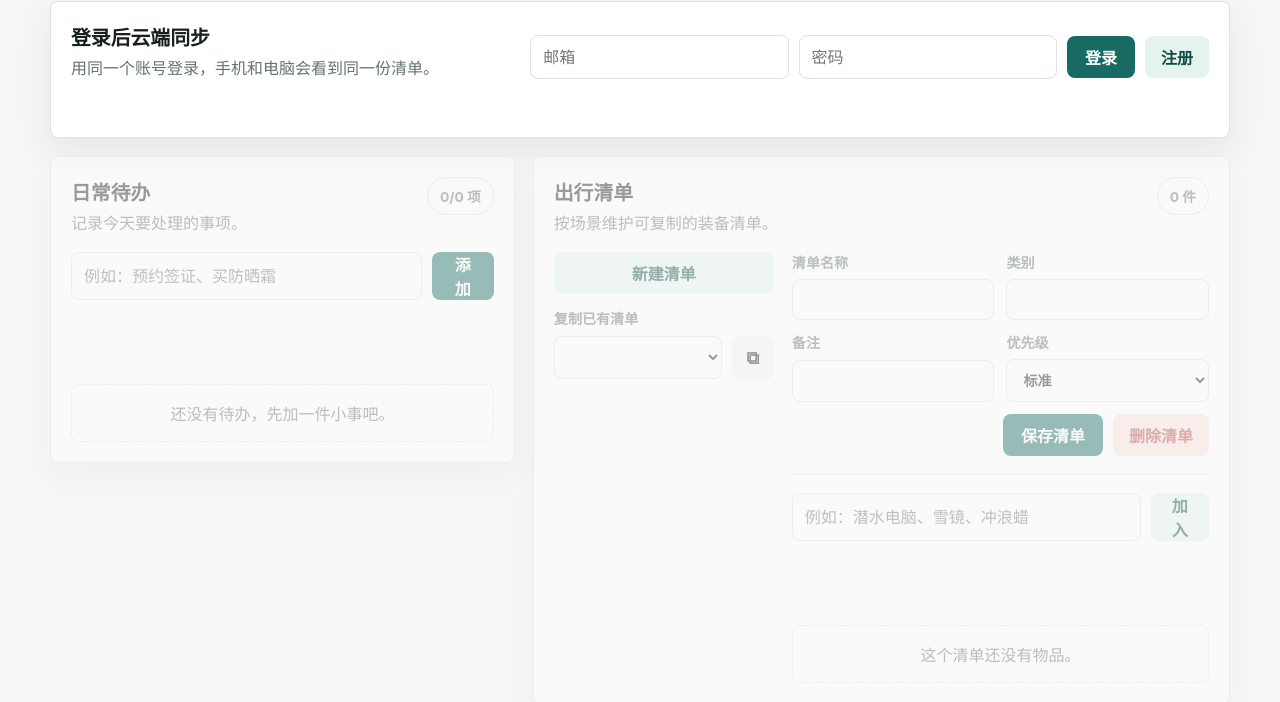
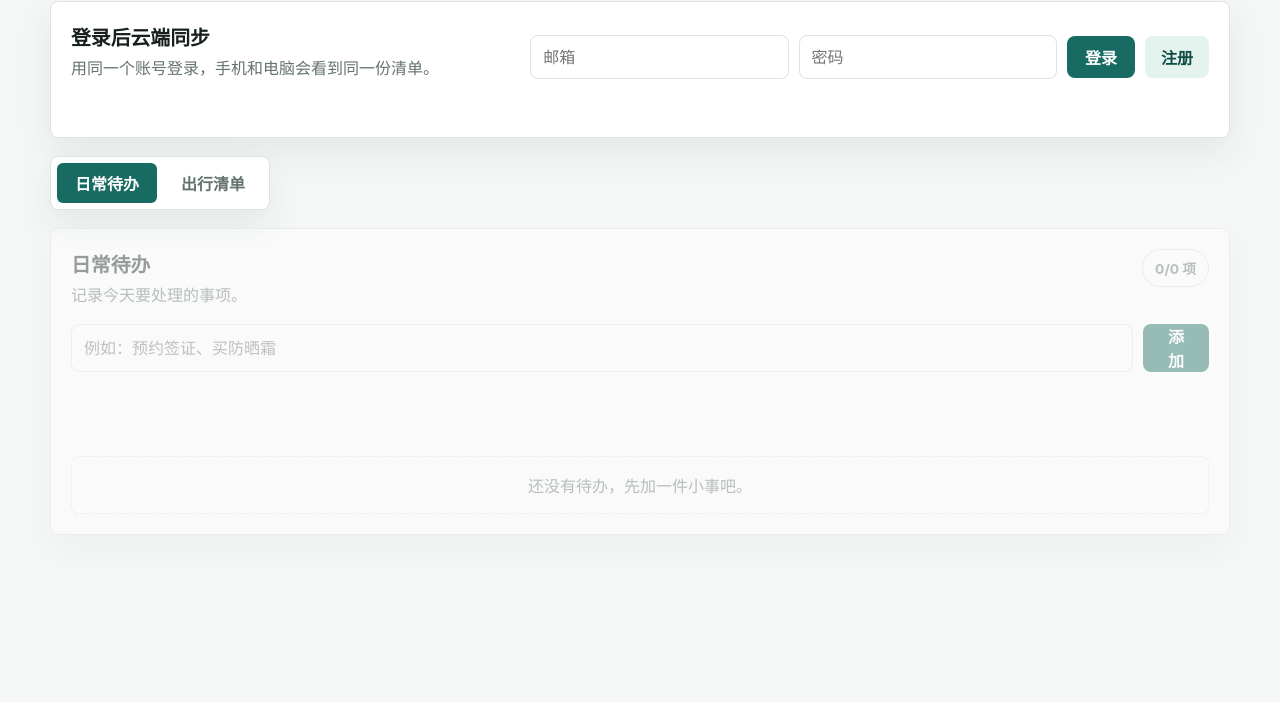
Before and after one commit to Jonnce110/todo-travel-app, a plain HTML site: page index.html in a window 1280 px wide. Shown: the part 140-842 px from the top of the page. After the commit the page ends 800 px from the top, so only its background shows below. Drawn offline with nearby package versions, Linux system fonts and the light colour scheme.

Commit message:
Split todo and packing into tabs

```diff
--- a/app.js
+++ b/app.js
@@ -63,6 +63,8 @@ const signUpBtn = document.querySelector("#signUpBtn");
 const signOutBtn = document.querySelector("#signOutBtn");
 const authMessage = document.querySelector("#authMessage");
 const workspace = document.querySelector(".workspace");
+const viewTabs = document.querySelectorAll("[data-view-tab]");
+const viewPanels = document.querySelectorAll("[data-view-panel]");
 
 const todoForm = document.querySelector("#todoForm");
 const todoInput = document.querySelector("#todoInput");
@@ -99,6 +101,18 @@ function setAuthMessage(message, isError = false) {
 
 function getActiveTemplate() {
   return state.templates.find((template) => template.id === state.activeTemplateId) || state.templates[0];
+}
+
+function setActiveView(view) {
+  viewTabs.forEach((tab) => {
+    const active = tab.dataset.viewTab === view;
+    tab.classList.toggle("active", active);
+    tab.setAttribute("aria-selected", String(active));
+  });
+
+  viewPanels.forEach((panel) => {
+    panel.hidden = panel.dataset.viewPanel !== view;
+  });
 }
 
 async function init() {
@@ -466,6 +480,12 @@ signOutBtn.addEventListener("click", async () => {
   setAuthMessage("已退出，请重新登录。");
 });
 
+viewTabs.forEach((tab) => {
+  tab.addEventListener("click", () => {
+    setActiveView(tab.dataset.viewTab);
+  });
+});
+
 todoForm.addEventListener("submit", async (event) => {
   event.preventDefault();
   const title = todoInput.value.trim();
--- a/index.html
+++ b/index.html
@@ -33,8 +33,17 @@
         <p class="auth-message" id="authMessage"></p>
       </section>
 
+      <nav class="view-tabs" aria-label="功能切换">
+        <button class="view-tab active" type="button" data-view-tab="todo" aria-controls="todoPanel" aria-selected="true">
+          日常待办
+        </button>
+        <button class="view-tab" type="button" data-view-tab="packing" aria-controls="packingPanel" aria-selected="false">
+          出行清单
+        </button>
+      </nav>
+
       <main class="workspace">
-        <section class="panel todo-panel" aria-labelledby="todoTitle">
+        <section class="panel todo-panel" id="todoPanel" data-view-panel="todo" aria-labelledby="todoTitle">
           <div class="section-header">
             <div>
               <h2 id="todoTitle">日常待办</h2>
@@ -58,7 +67,7 @@
           <p class="empty-state" id="todoEmpty">还没有待办，先加一件小事吧。</p>
         </section>
 
-        <section class="panel packing-panel" aria-labelledby="packingTitle">
+        <section class="panel packing-panel" id="packingPanel" data-view-panel="packing" aria-labelledby="packingTitle" hidden>
           <div class="section-header">
             <div>
               <h2 id="packingTitle">出行清单</h2>
--- a/styles.css
+++ b/styles.css
@@ -103,16 +103,43 @@ h2 {
 }
 
 .workspace {
-  display: grid;
-  grid-template-columns: minmax(320px, 0.8fr) minmax(520px, 1.2fr);
-  gap: 18px;
-  align-items: start;
+  display: block;
 }
 
 .workspace.locked {
   opacity: 0.42;
   pointer-events: none;
   user-select: none;
+}
+
+.view-tabs {
+  display: inline-flex;
+  gap: 6px;
+  border: 1px solid var(--line);
+  border-radius: 8px;
+  background: var(--panel);
+  padding: 6px;
+  margin-bottom: 18px;
+  box-shadow: var(--shadow);
+}
+
+.view-tab {
+  min-height: 40px;
+  border: 0;
+  border-radius: 6px;
+  background: transparent;
+  color: var(--muted);
+  padding: 0 18px;
+  font-weight: 800;
+}
+
+.view-tab.active {
+  background: var(--brand);
+  color: #fff;
+}
+
+[data-view-panel][hidden] {
+  display: none;
 }
 
 .panel {
@@ -396,10 +423,6 @@ select:focus {
 }
 
 @media (max-width: 920px) {
-  .workspace {
-    grid-template-columns: 1fr;
-  }
-
   .auth-panel,
   .auth-form {
     grid-template-columns: 1fr;
@@ -424,6 +447,12 @@ select:focus {
     flex-direction: column;
   }
 
+  .view-tabs {
+    display: grid;
+    grid-template-columns: 1fr 1fr;
+    width: 100%;
+  }
+
   .packing-layout,
   .field-grid {
     grid-template-columns: 1fr;
```
